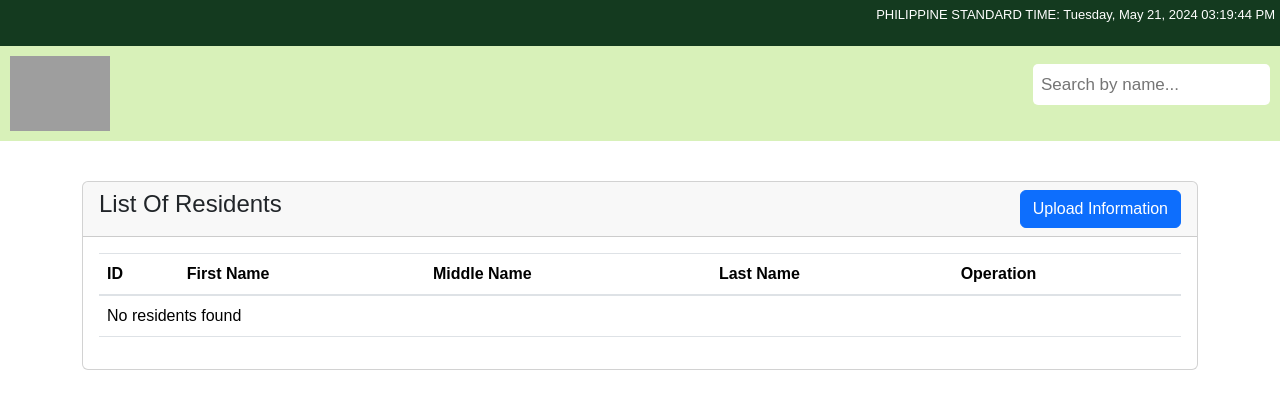
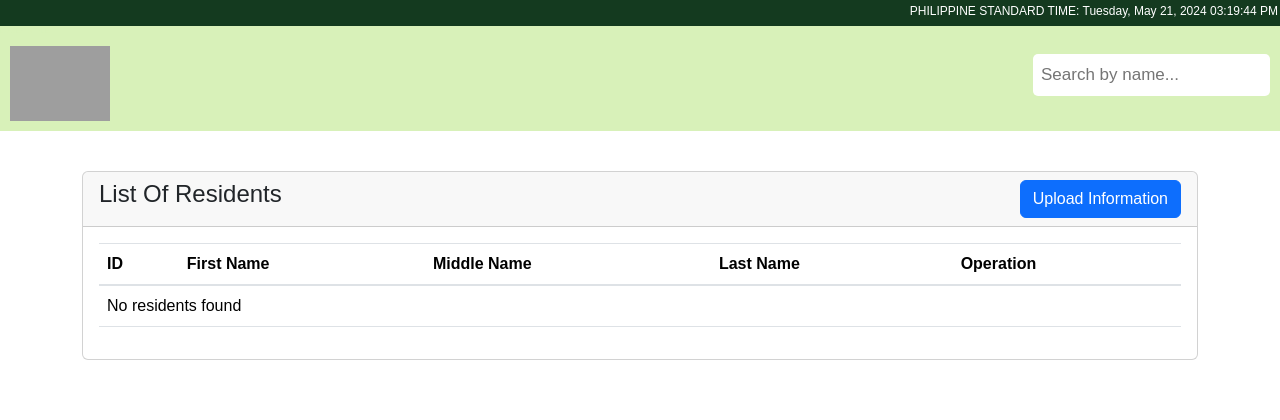
Before and after one commit to unkonfined/dict_brams, a PHP site: page /Home.php in a window 1280 px wide. Shown: the top 420 px of the page. Run offline with PHP 8.4, Linux system fonts and the light colour scheme; data that the repository does not hold is empty; grey boxes are pictures that could not be loaded.

Commit message:
edited top navbar

```diff
--- a/includes/top_navbar.php
+++ b/includes/top_navbar.php
@@ -8,13 +8,22 @@
             text-align: right;
             color: #ffffff;
             background-color: #143A1F;
-            padding: 5px;
-            font-size: 13px;
+            padding: 2px;
+            font-size: 12px;
+            height: 26px;
             font-family: Arial, Helvetica, sans-serif;
             /* Added responsive styles */
             max-width: 100%; /* Ensures the container doesn't overflow */
             box-sizing: border-box; /* Keeps padding inside the width */
             overflow: hidden; /* Prevents overflow of content */
+        }
+
+        #headerStyle {
+            background-color: #D8F1B9;
+            max-width: 100%;
+            color: #D8F1B9;
+            height: 10px;
+            font-size: 7px;
         }
     </style>
 </head>
@@ -31,5 +40,8 @@
             echo "<p>PHILIPPINE STANDARD TIME: $completeDateTime</p>";
         ?>
     </div>
+    <div id="headerStyle">
+        <p>LOWER STYLE</p>
+    </div>
 </body>
 </html>
```
